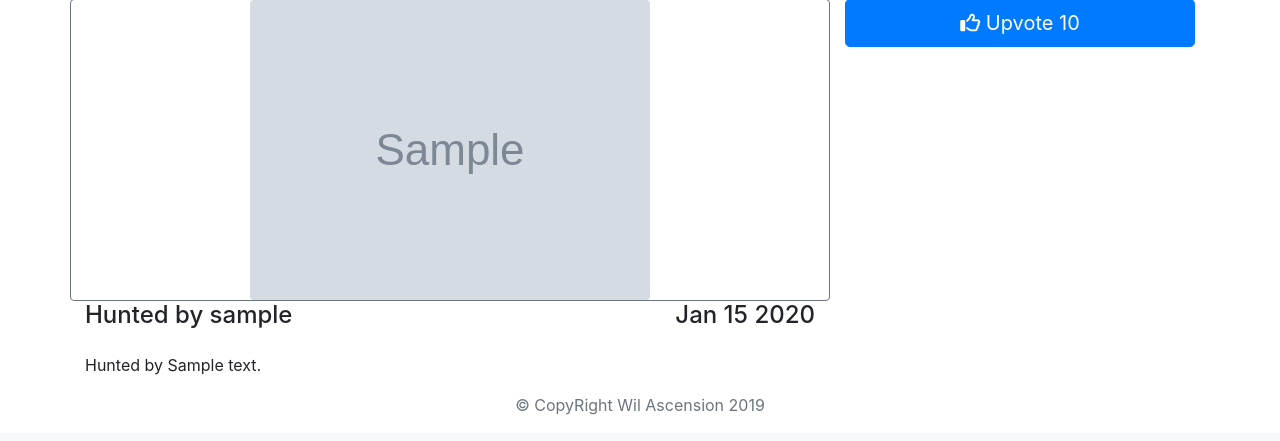
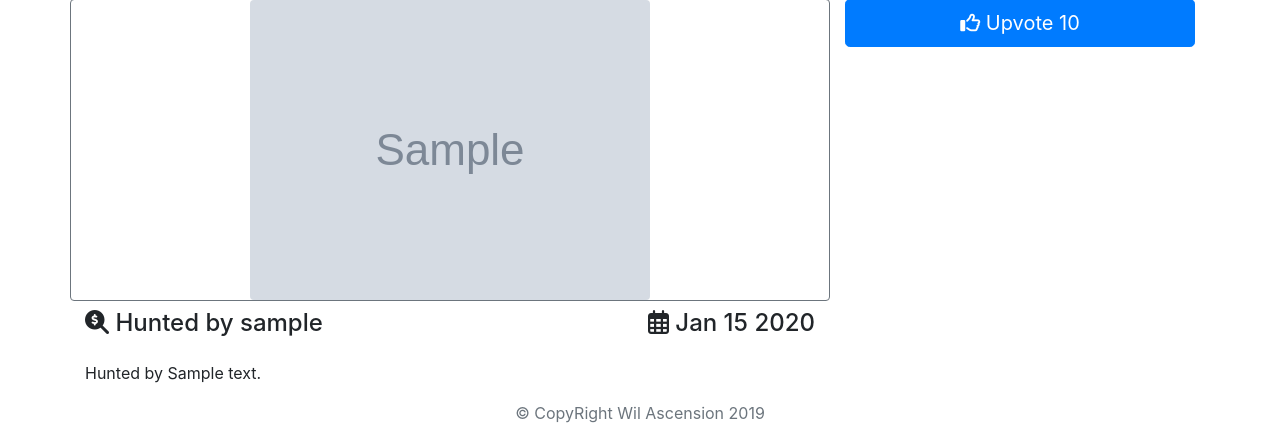
Before and after one commit to stelmistery/producthunt-clone, a Django app: page /products/1/ in a window 1280 px wide. Shown: the part 391-832 px from the top of the page. Before the commit the page ends 806 px from the top, so only its background shows below. Run offline with Django 3.2, Linux system fonts and the light colour scheme; tables that the repository leaves empty hold one stand-in row (values such as "Sample post"); grey boxes marked "Sample" are stand-in pictures; some libraries are stand-ins or nearby versions.

Commit message:
Finaly v1.0

```diff
--- a/accounts/templates/accounts/login.html
+++ b/accounts/templates/accounts/login.html
@@ -8,7 +8,7 @@
         <br>
     {% endif %}
 
-    <h1>SignUp!</h1>
+    <h1>Log In!</h1>
     <form method="post" action="{% url 'login' %}">
         {% csrf_token %}
         Username:
--- a/products/templates/products/detail.html
+++ b/products/templates/products/detail.html
@@ -24,12 +24,12 @@
 
     </div>
 
-    <div class="row">
+    <div class="row mt-2">
         <div class="col-4">
-            <h4>Hunted by {{ product.hunter.username }}</h4>
+            <h4><i class="fas fa-search-dollar"></i> Hunted by {{ product.hunter.username }}</h4>
         </div>
         <div class="col-4 text-right image-center">
-            <h4>{{ product.pub_date_pretty }}</h4>
+            <h4><i class="far fa-calendar-alt"></i> {{ product.pub_date_pretty }}</h4>
         </div>
 
     </div>
--- a/products/views.py
+++ b/products/views.py
@@ -9,7 +9,7 @@ def home(request):
     return render(request, 'products/home.html', {'products': products})
 
 
-@login_required
+@login_required(login_url='/accounts/login')
 def create(request):
     if request.method == 'POST':
         if request.POST['title'] and request.POST['body'] and request.POST['url'] and request.FILES['image']:
@@ -38,7 +38,8 @@ def detail(request, product_id):
     product = get_object_or_404(Product, pk=product_id)
     return render(request, 'products/detail.html', {'product': product})
 
-@login_required
+
+@login_required(login_url='/accounts/login')
 def upvote(request, product_id):
     if request.method == 'POST':
         product = get_object_or_404(Product, pk=product_id)
```
